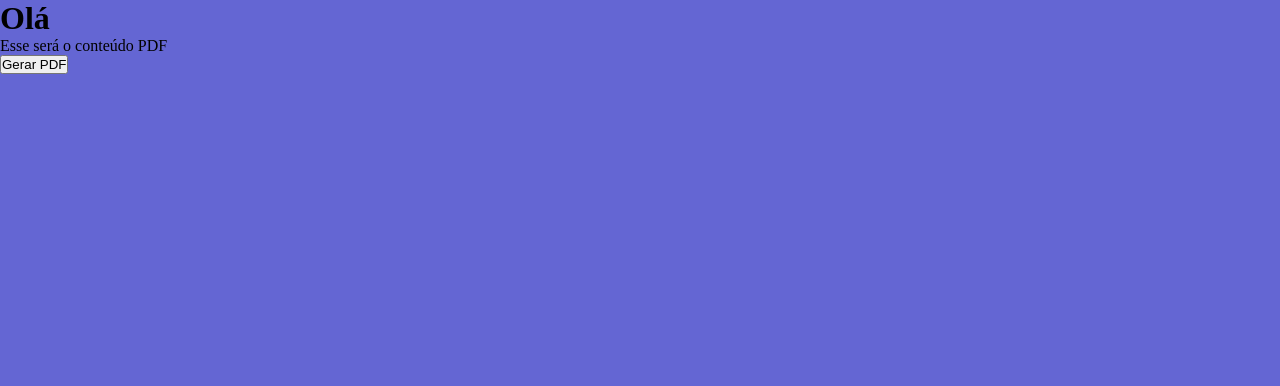
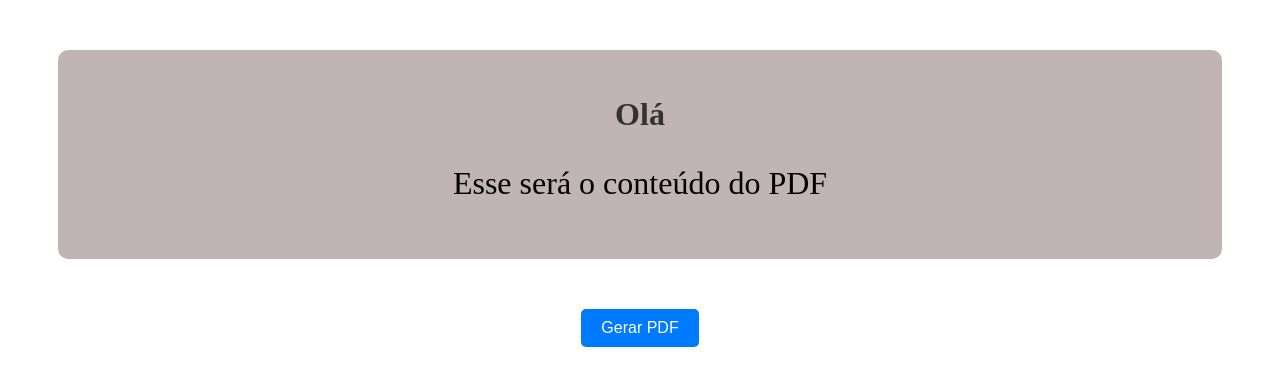
Before and after one commit to Thiagobf1/Gerador-PDF, a plain HTML site: page index.html in a window 1280 px wide. Drawn offline with Linux system fonts and the light colour scheme.

Commit message:
Feat: Edição css

```diff
--- a/index.html
+++ b/index.html
@@ -15,7 +15,7 @@
 <body>
   <div id="content">
     <h1>Olá</h1>
-    <p>Esse será o conteúdo PDF</p>
+    <p>Esse será o conteúdo do PDF</p>
   </div>
   <button id="Generate-PDF">Gerar PDF</button>
 
--- a/styles.css
+++ b/styles.css
@@ -1,11 +1,34 @@
-* {
-  margin: 0;
-  padding: 0;
-  box-sizing: border-box;
-  text-decoration: none;
+/* Estilos para o conteúdo */
+#content {
+  text-align: center;
+  margin: 50px;
+  padding: 25px;
+  background-color: #c0b4b4;
+  border-radius: 10px;
 }
 
-body {
-  font-size: 100%;
-  background-color: rgb(100, 102, 211);
+h1 {
+  color: #333;
 }
+
+p {
+  font-style: inter;
+  font-size: 2rem;
+}
+
+/* Estilos para o botão */
+#Generate-PDF {
+  display: block;
+  margin: 20px auto;
+  padding: 10px 20px;
+  background-color: #007bff;
+  color: #fff;
+  border: none;
+  border-radius: 5px;
+  cursor: pointer;
+  font-size: 16px;
+}
+
+#Generate-PDF:hover {
+  background-color: #0056b3;
+}
```
